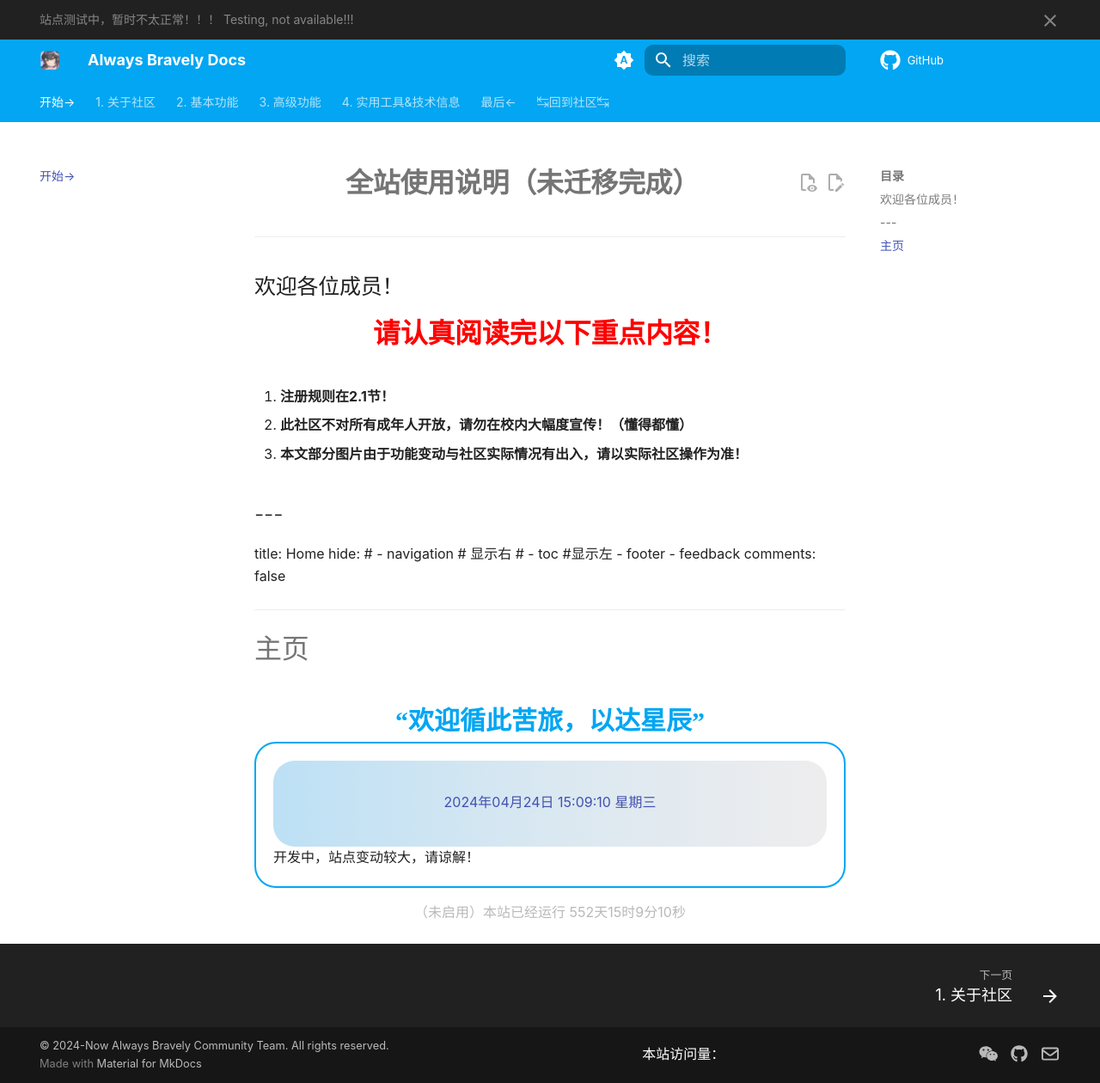
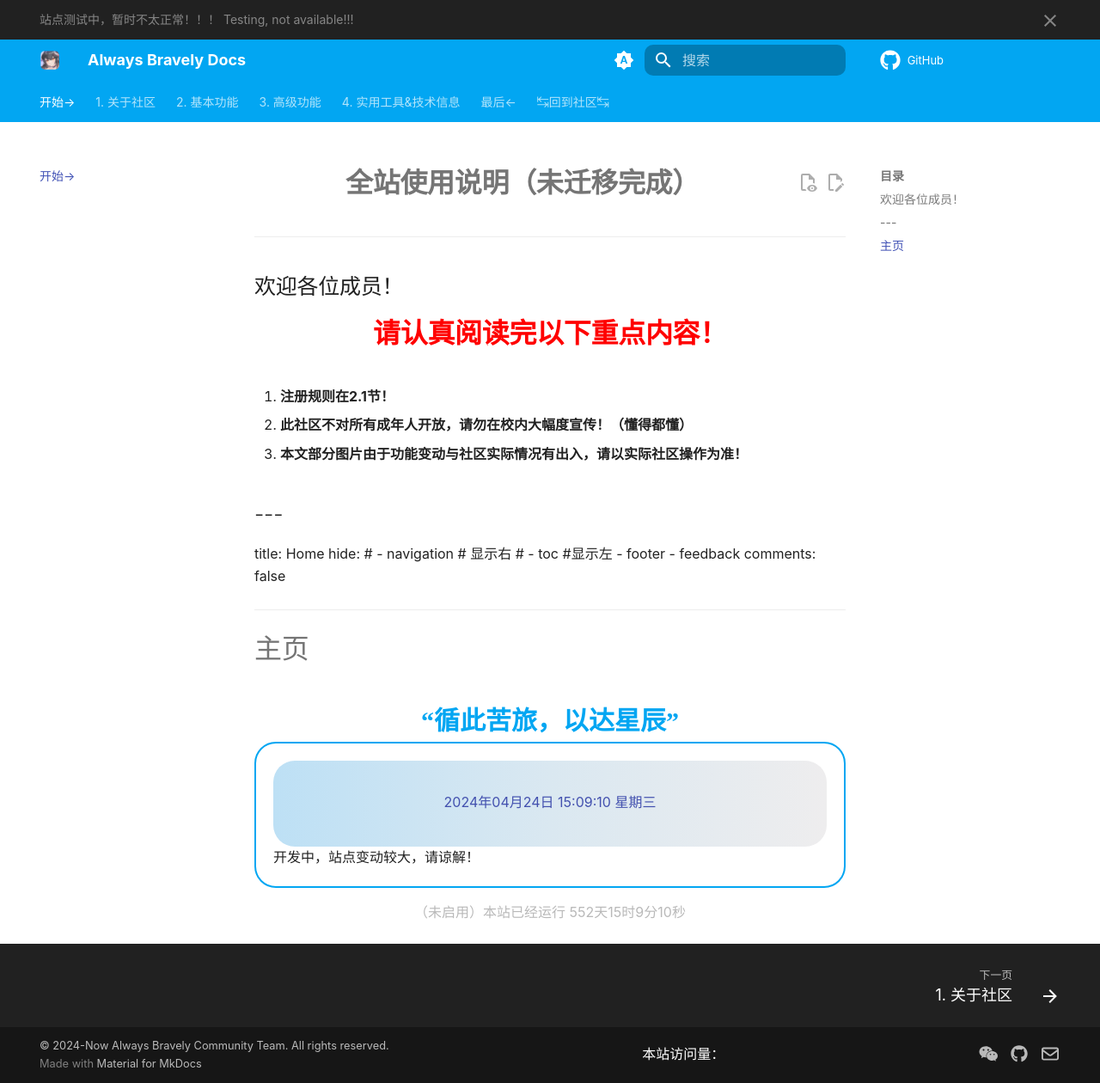
Before and after one commit to html5syt/Always-Bravely-Docs, an MkDocs documentation site: the page built from docs/index.md, in a window 1280 px wide and 1260 px high. Shown: the whole window at 86% size. Built offline with MkDocs 1.6.1 and Material for MkDocs 9.7.7, drawn with Linux system fonts in a browser that asks for light colours; nearby versions of some CDN libraries; comment, search, counter and statistics services are not loaded; a style sheet for code colours, icons or effects is not loaded.

Commit message:
Obsidian vault backup: 2024-04-24 23:09:04

```diff
--- a/docs/index.md
+++ b/docs/index.md
@@ -22,7 +22,7 @@ comments: false
 ---
 # 主页
 
-<center><font  color= #02A6F2 size=6 class="ml3">“欢迎循此苦旅，以达星辰”</font></center>
+<center><font  color= #02A6F2 size=6 class="ml3">“循此苦旅，以达星辰”</font></center>
 <script src="https://cdnjs.cloudflare.com/ajax/libs/animejs/2.0.2/anime.min.js"></script>
 
 
```
